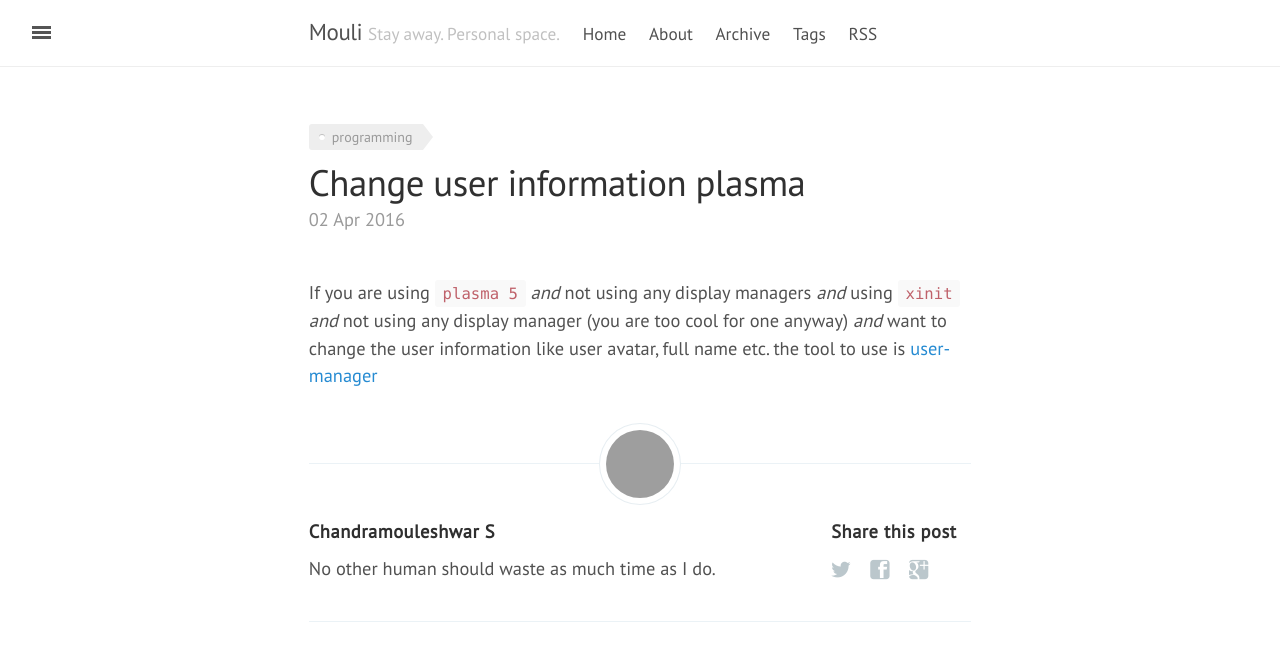
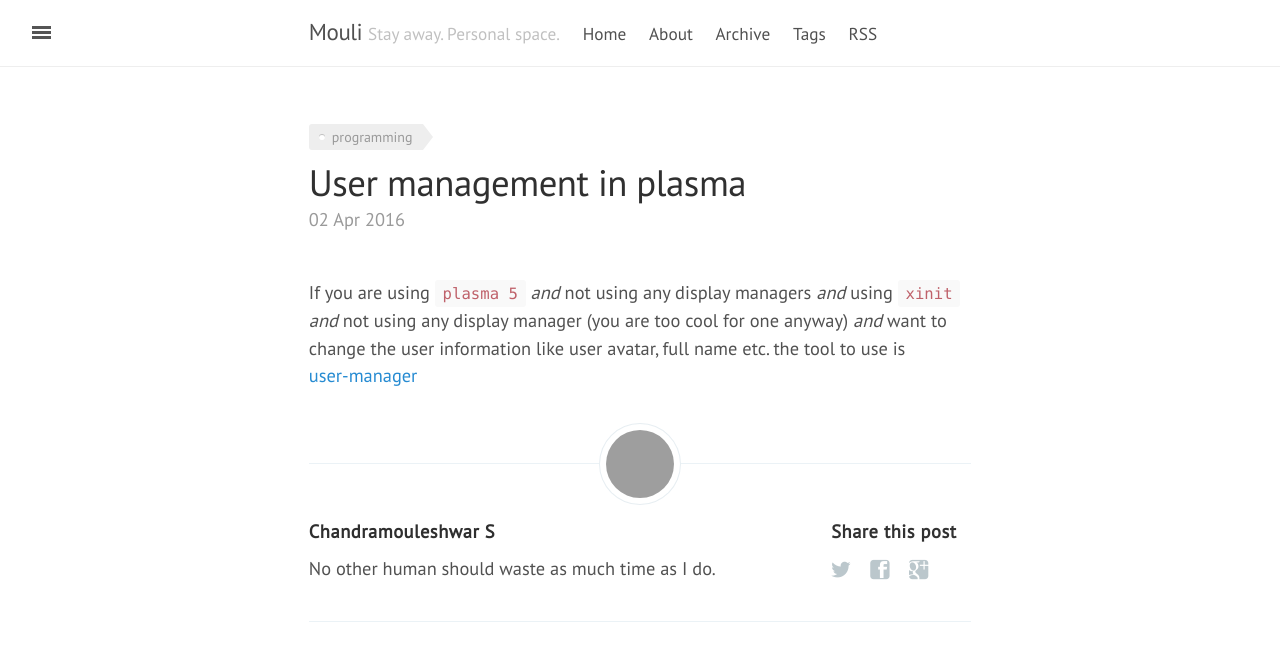
Before and after one commit to csanivar/csanivar.github.io, a Jekyll site: the page built from _posts/2016-04-02-user-management-plasma-5.md, in a window 1280 px wide. Shown: the top 661 px of the page. Built offline with Jekyll 4.4.1, drawn with Linux system fonts in a browser that asks for light colours; nearby versions of some CDN libraries; comment, search, counter and statistics services are not loaded; grey boxes are pictures that could not be loaded.

```diff
--- a/_posts/2016-04-02-user-management-plasma-5.md
+++ b/_posts/2016-04-02-user-management-plasma-5.md
@@ -1,6 +1,6 @@
 ---
 layout: post
-title: Change user information plasma
+title: User management in plasma
 comments: True
 permalink: user-management-plasma-5
 rebirect_from: 2016/04/02/user-management-plasma-5
@@ -8,4 +8,4 @@
 tags: [programming]
 ---
 
-If you are using `plasma 5` *and* not using any display managers *and* using `xinit` *and* not using any display manager (you are too cool for one anyway) *and* want to change the user information like user avatar, full name etc. the tool to use is [user-manager](https://www.archlinux.org/packages/extra/x86_64/user-manager/)
+If you are using `plasma 5` *and* not using any display managers *and* using `xinit` *and* not using any display manager (you are too cool for one anyway) *and* want to change the user information like user avatar, full name etc. the tool to use is <br>[user-manager](https://www.archlinux.org/packages/extra/x86_64/user-manager/)
```
